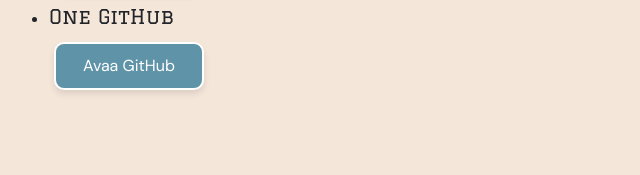
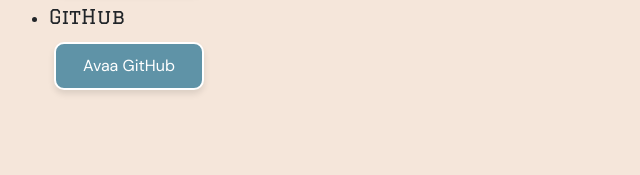
Before and after one commit to Projektipaniikki/Projektipaniikki.github.io, a plain HTML site: page Projekti/index.html in a window 1280 px wide. Shown: the part 5003-5178 px from the top of the page, 255-895 px from the left. Drawn offline with nearby package versions, Linux system fonts and the light colour scheme.

Commit message:
Update heading for GitHub link in index.html

```diff
--- a/Projekti/index.html
+++ b/Projekti/index.html
@@ -679,7 +679,7 @@
             <button class="btn-custom" onclick="openOneDrive()">Avaa OneDrive</button>
           </li>
           <li>
-            <h5>One GitHub</h5>
+            <h5>GitHub</h5>
             <button class="btn-custom" onclick="openGitHub()">Avaa GitHub</button>
           </li>
         </ul>
```
